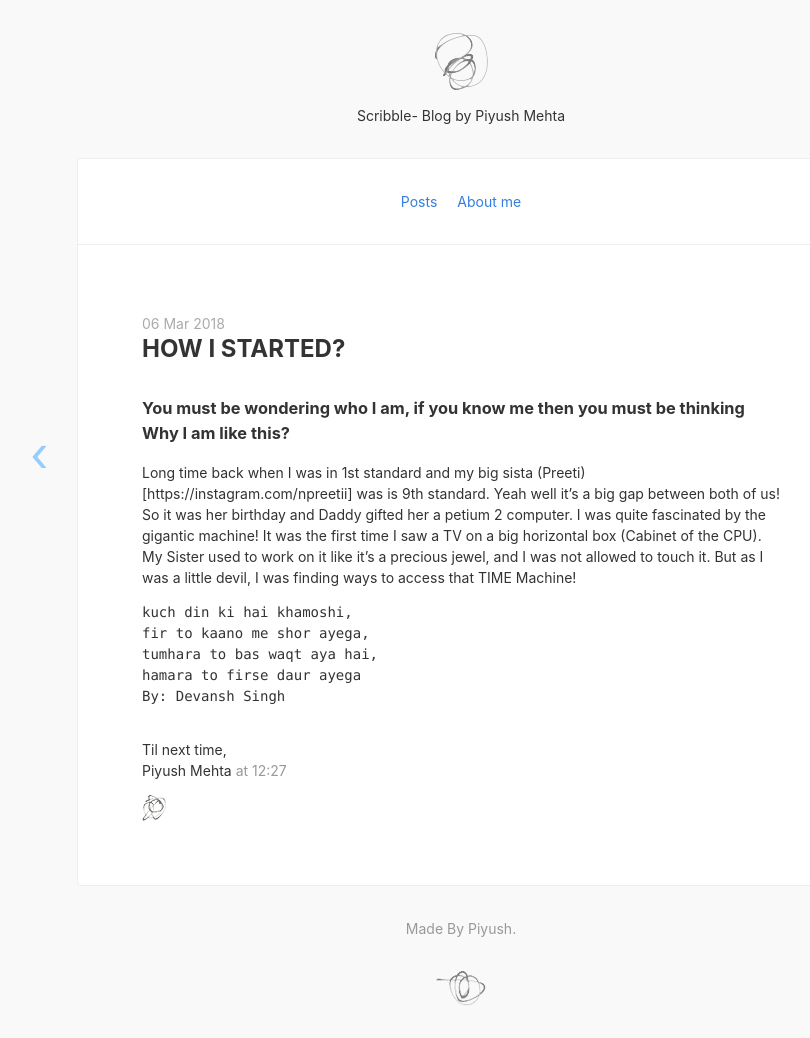
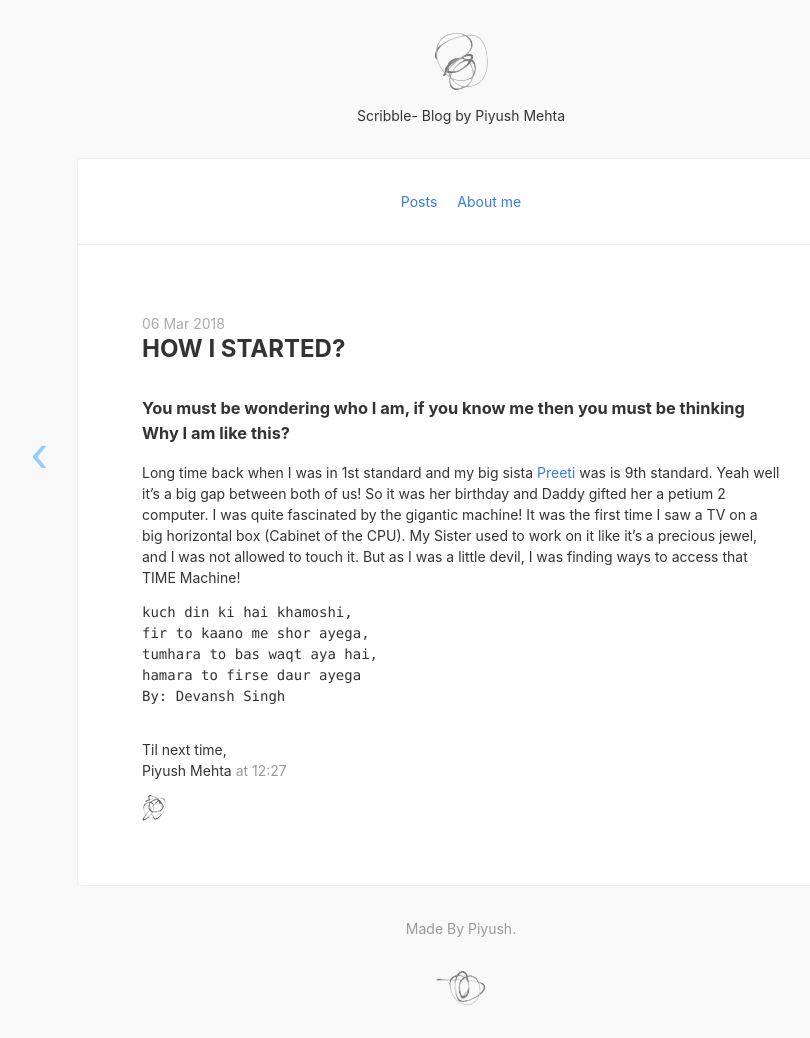
Before and after one commit to piyush97/Blog, a Jekyll site: the page built from _posts/2018-03-06-How.md, in a window 1280 px wide. Shown: the whole page, without its empty margins (179-989 px from the left). Built offline with Jekyll 4.4.1, drawn with Linux system fonts in a browser that asks for light colours; nearby versions of some CDN libraries.

Commit message:
Update 2018-03-06-How.md

```diff
--- a/_posts/2018-03-06-How.md
+++ b/_posts/2018-03-06-How.md
@@ -3,7 +3,7 @@ title: How I started?
 date: 2018-03-06 12:27:31
 ---
 ### You must be wondering who I am, if you know me then you must be thinking Why I am like this?
-Long time back when I was in 1st standard and my big sista (Preeti)[https://instagram.com/npreetii] was is 9th standard.
+Long time back when I was in 1st standard and my big sista [Preeti](https://instagram.com/npreetii) was is 9th standard.
 Yeah well it's a big gap between both of us!
 So it was her birthday and Daddy gifted her a petium 2 computer.
 I was quite fascinated by the gigantic machine! It was the first time I saw a TV on a big horizontal box (Cabinet of the CPU).
```
